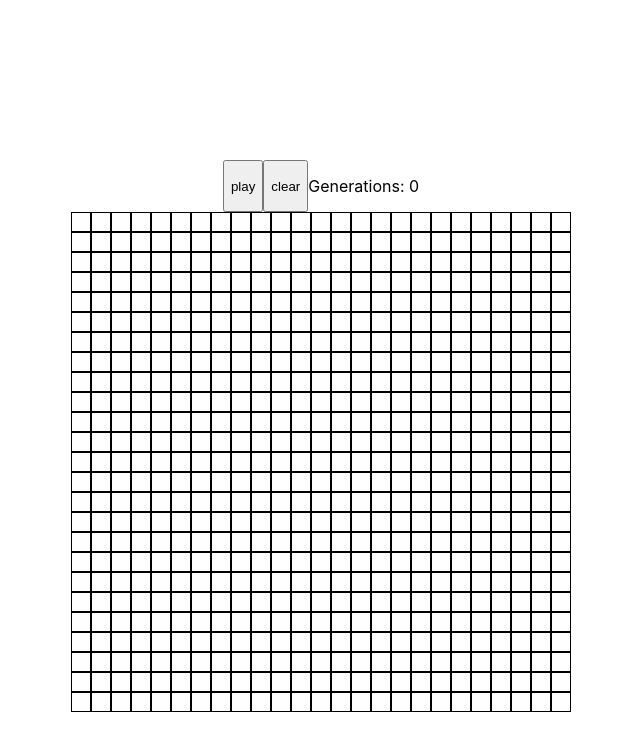
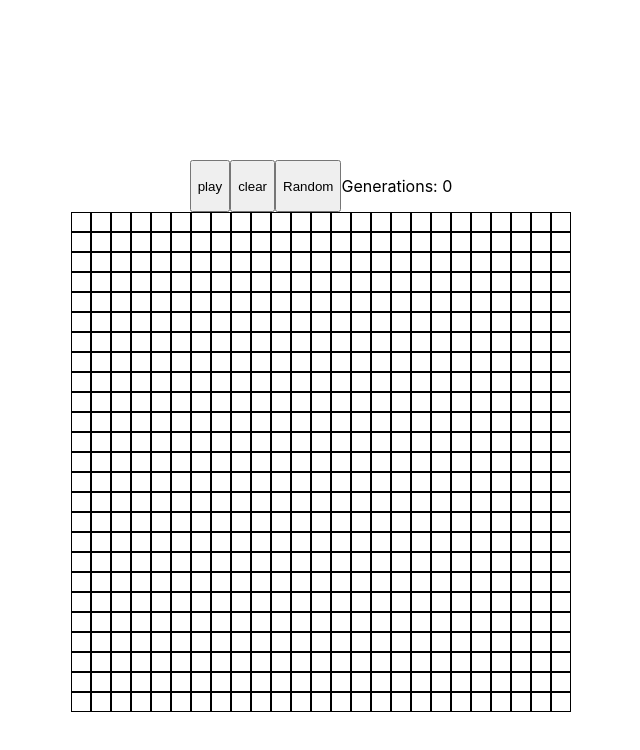
Before and after one commit to CodyBrewer/conway_game_of_life, a React (Create React App) app: page / in a window 1280 px wide. Shown: the top 750 px of the page, without its empty margins (319-959 px from the left). Built offline with nearby package versions, Linux system fonts and the light colour scheme.

Commit message:
random button works now

```diff
--- a/src/context/index.js
+++ b/src/context/index.js
@@ -25,7 +25,7 @@ const Store = ({ children }) => {
     });
 
     return (
-        <SimulationContext.Provider value={{ running, setRunning, generation, setGeneration }}>
+        <SimulationContext.Provider value={{ running, setRunning, generation, setGeneration}}>
             <GridContext.Provider value={{ grid, setGrid, generateEmptyGrid, numCols, numRows }}>
                 {children}
             </GridContext.Provider>
--- a/src/features/buttons/index.jsx
+++ b/src/features/buttons/index.jsx
@@ -62,6 +62,19 @@ const Buttons = () => {
         }
     }
 
+    const randomGrid = () => {
+        setGrid((prevGrid) => {
+            console.log(prevGrid.map((rowArr) =>
+            rowArr.map(() => Math.floor(Math.random() *4) === 1)
+        ))
+            return prevGrid.map((rowArr) =>
+                rowArr.map(() => Math.floor(Math.random() *4) === 1)
+            )
+        })
+        handlePausePlay();
+    }
+
+
     return (
         <div style={{
             display: "flex",
@@ -76,6 +89,11 @@ const Buttons = () => {
             >
                 clear
             </button>
+            <button
+                onClick={() => randomGrid()}
+            >
+                Random
+            </button>
             <p>Generations: {generation} </p>
         </div>
     )
```
